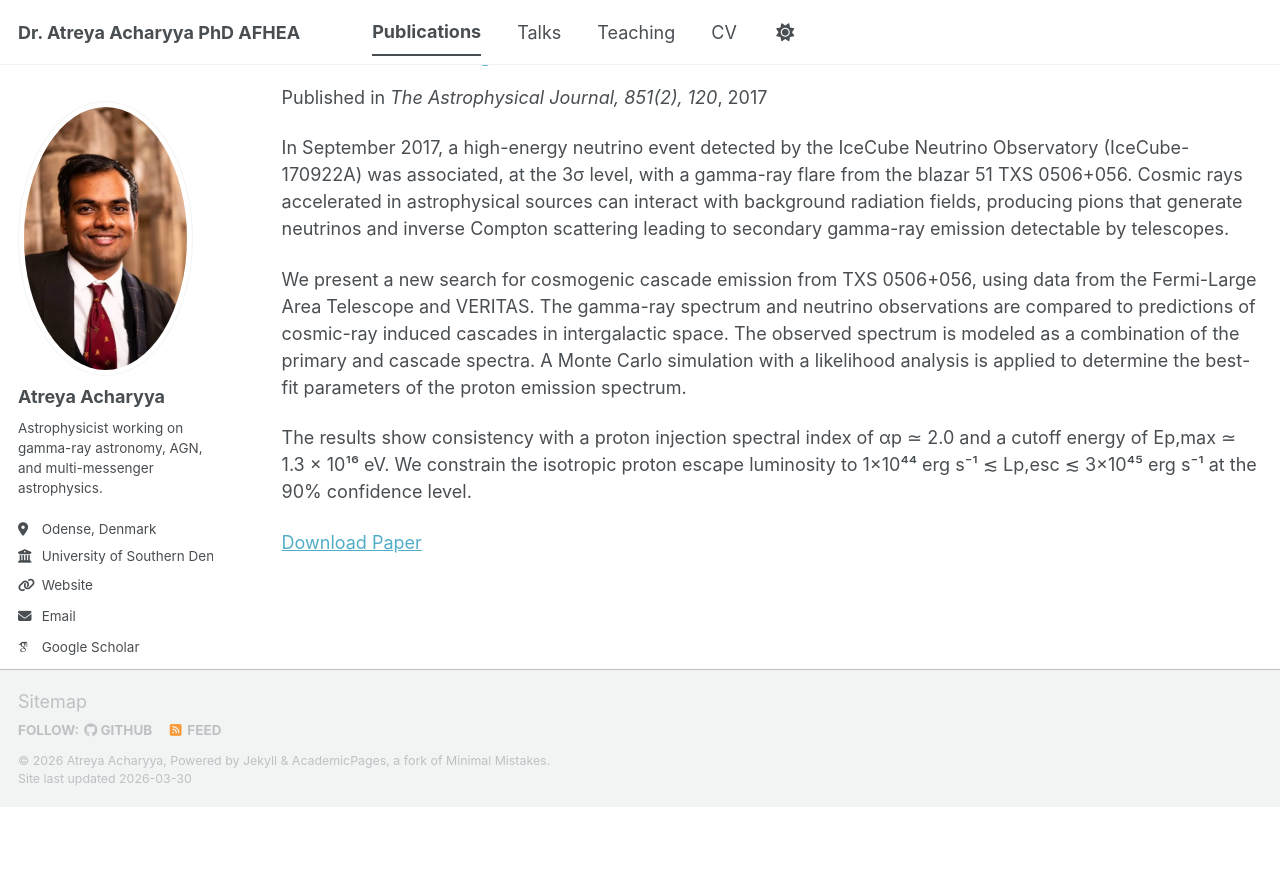
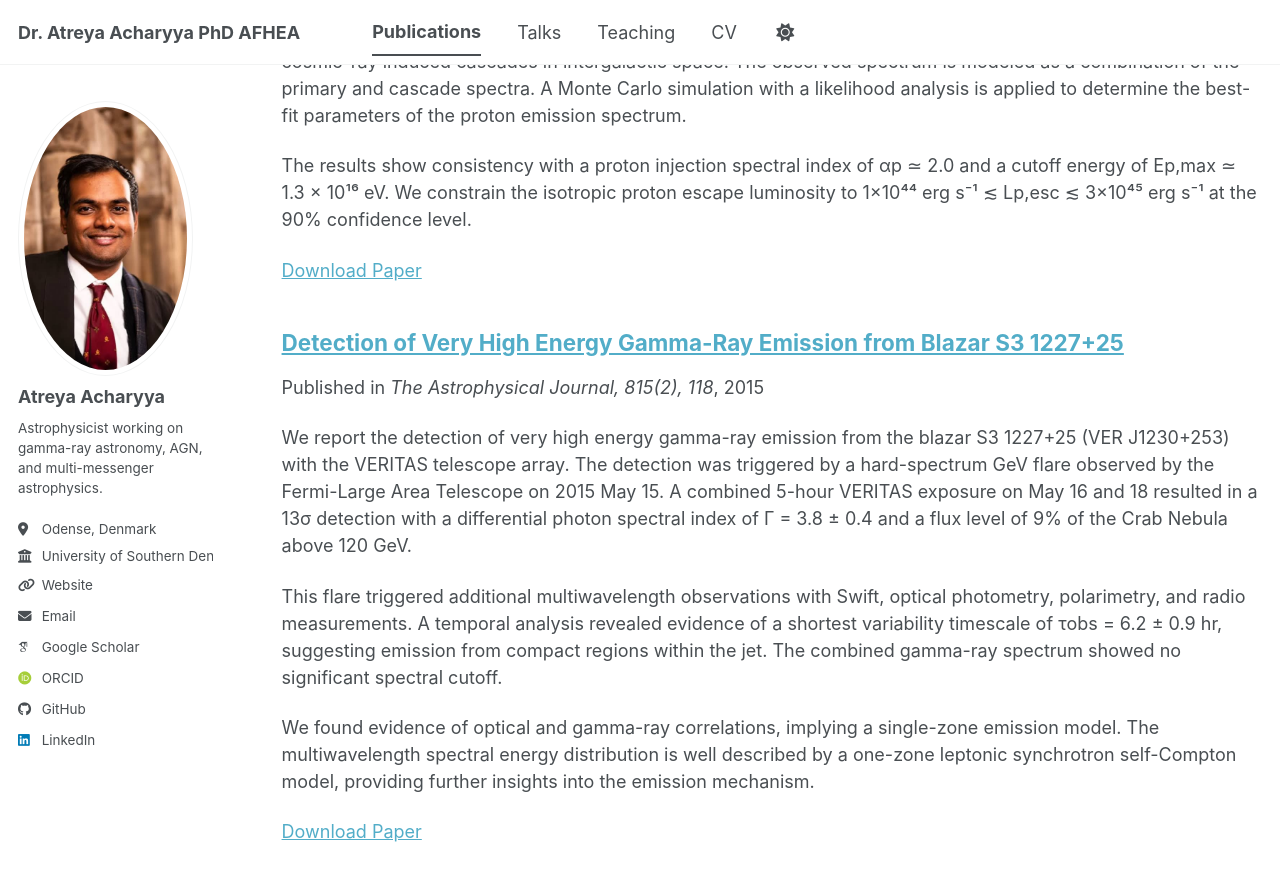
Before and after one commit to atreyaacharyya/atreyaacharyya.github.com, a Jekyll site: the page built from _pages/publications.html, in a window 1280 px wide and 900 px high, scrolled down 1493 px. Shown: the top 881 px of the window. Built offline with Jekyll 4.4.1, drawn with Linux system fonts in a browser that asks for light colours; some web fonts are replaced; a script bundle is joined from its source files by our own code; library files that are not in the unit come from our copies; before the commit the page ends 2300 px from its top, so only the background shows below that; some of the changed text lies outside the part shown.

Commit message:
Update S31227.md

```diff
--- a/_publications/S31227.md
+++ b/_publications/S31227.md
@@ -1,10 +1,15 @@
 ---
-title: "VERITAS Discovery of Very High Energy Gamma-Ray Emission from S3 1227+25 and Multiwavelength Observations"
+title: "Detection of Very High Energy Gamma-Ray Emission from Blazar S3 1227+25"
 collection: publications
 category: manuscripts
-permalink: /publication/acharyya_2023_veritas_s31227
-date: 2023-06-01
-venue: "The Astrophysical Journal, 950(2), 152"
-paperurl: "https://iopscience.iop.org/article/10.3847/1538-4357/acd2d0"
-excerpt: "First detection of very-high-energy gamma-ray emission from S3 1227+25 with VERITAS, complemented by multiwavelength observations to probe emission mechanisms and variability in this blazar."
+permalink: /publication/acharyya_2015_s3_1227
+date: 2015-05-16
+venue: "The Astrophysical Journal, 815(2), 118"
+paperurl: "https://doi.org/10.1088/0004-637X/815/2/118"
+excerpt: |
+  We report the detection of very high energy gamma-ray emission from the blazar S3 1227+25 (VER J1230+253) with the VERITAS telescope array. The detection was triggered by a hard-spectrum GeV flare observed by the Fermi-Large Area Telescope on 2015 May 15. A combined 5-hour VERITAS exposure on May 16 and 18 resulted in a 13σ detection with a differential photon spectral index of Γ = 3.8 ± 0.4 and a flux level of 9% of the Crab Nebula above 120 GeV.
+
+  This flare triggered additional multiwavelength observations with Swift, optical photometry, polarimetry, and radio measurements. A temporal analysis revealed evidence of a shortest variability timescale of τobs = 6.2 ± 0.9 hr, suggesting emission from compact regions within the jet. The combined gamma-ray spectrum showed no significant spectral cutoff.
+
+  We found evidence of optical and gamma-ray correlations, implying a single-zone emission model. The multiwavelength spectral energy distribution is well described by a one-zone leptonic synchrotron self-Compton model, providing further insights into the emission mechanism.
 ---
```
